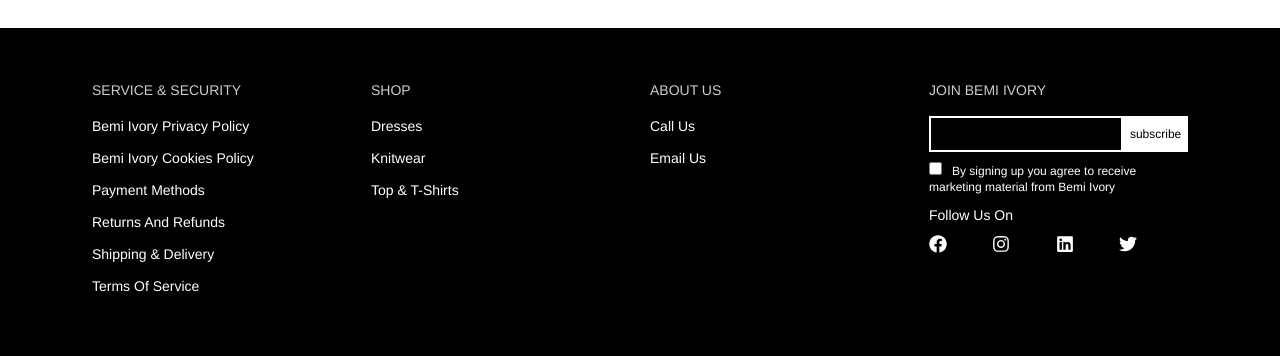
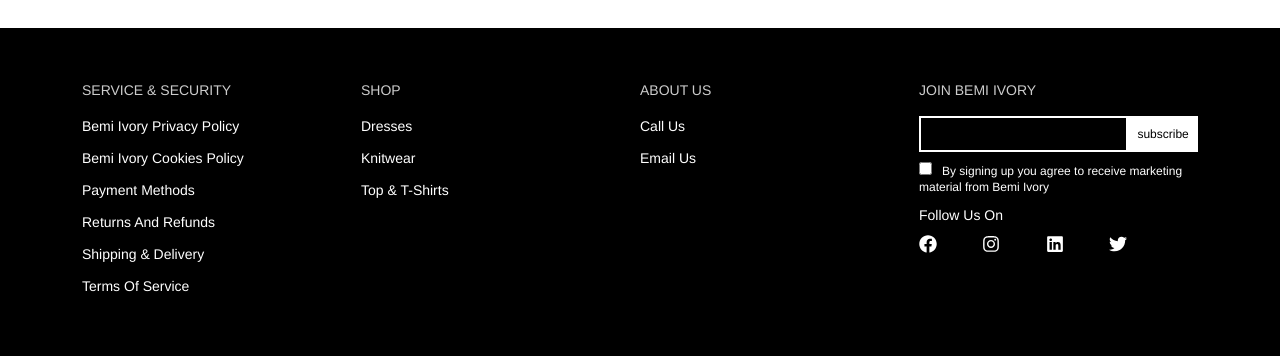
Before and after one commit to tracemycodes/bemi-frontend, a React (Create React App) app: page / in a window 1280 px wide. Shown: the part 5170-5526 px from the top of the page. Built offline with nearby package versions, Linux system fonts and the light colour scheme; no server answers.

Commit message:
feat: changes to footer

```diff
--- a/src/components/Footer/Footer.jsx
+++ b/src/components/Footer/Footer.jsx
@@ -37,7 +37,7 @@
     <footer className="bg-black px-5 md:px-20 pt-10 pb-10">
       <section className="w-full border-2 border-red-900 grid lg:grid-cols-4 md:grid-cols-2 md:gap-y-4">
         {/* service and security */}
-        <section className="p-2.5 text-white w-full text-xs">
+        <section className="py-2.5 text-white w-full text-xs">
           <div
             className="mb-4 flex justify-between items-center "
             onClick={() => setClick(1)}
@@ -75,7 +75,7 @@
         </section>
 
         {/* Shop */}
-        <section className="p-2.5 text-white w-full text-xs">
+        <section className="py-2.5 text-white w-full text-xs">
           <div
             className="mb-4 flex justify-between items-center"
             onClick={() => setClick(2)}
@@ -104,7 +104,7 @@
         </section>
 
         {/* About us */}
-        <section className="p-2.5 text-white w-full text-xs">
+        <section className="py-2.5 text-white w-full text-xs">
           <div
             className="mb-4 flex justify-between items-center"
             onClick={() => setClick(3)}
@@ -126,7 +126,7 @@
         </section>
 
         {/* Join Needle & Thread */}
-        <section className="p-2.5 text-white w-full text-xs">
+        <section className="py-2.5 text-white w-full text-xs">
           <div className="mb-4">
             <h3 className="text-sm text-darkgray">JOIN BEMI IVORY</h3>
           </div>
```
